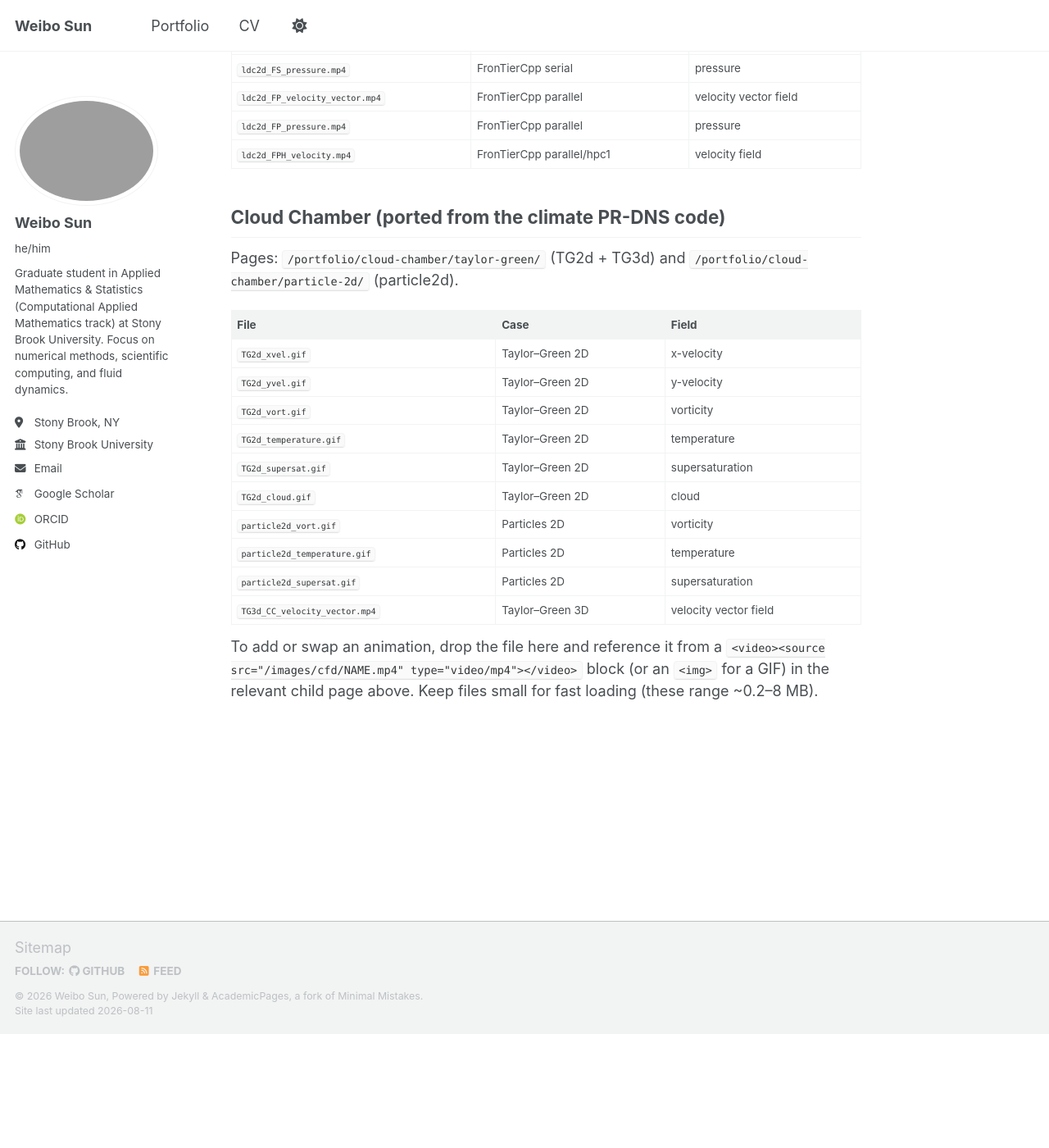
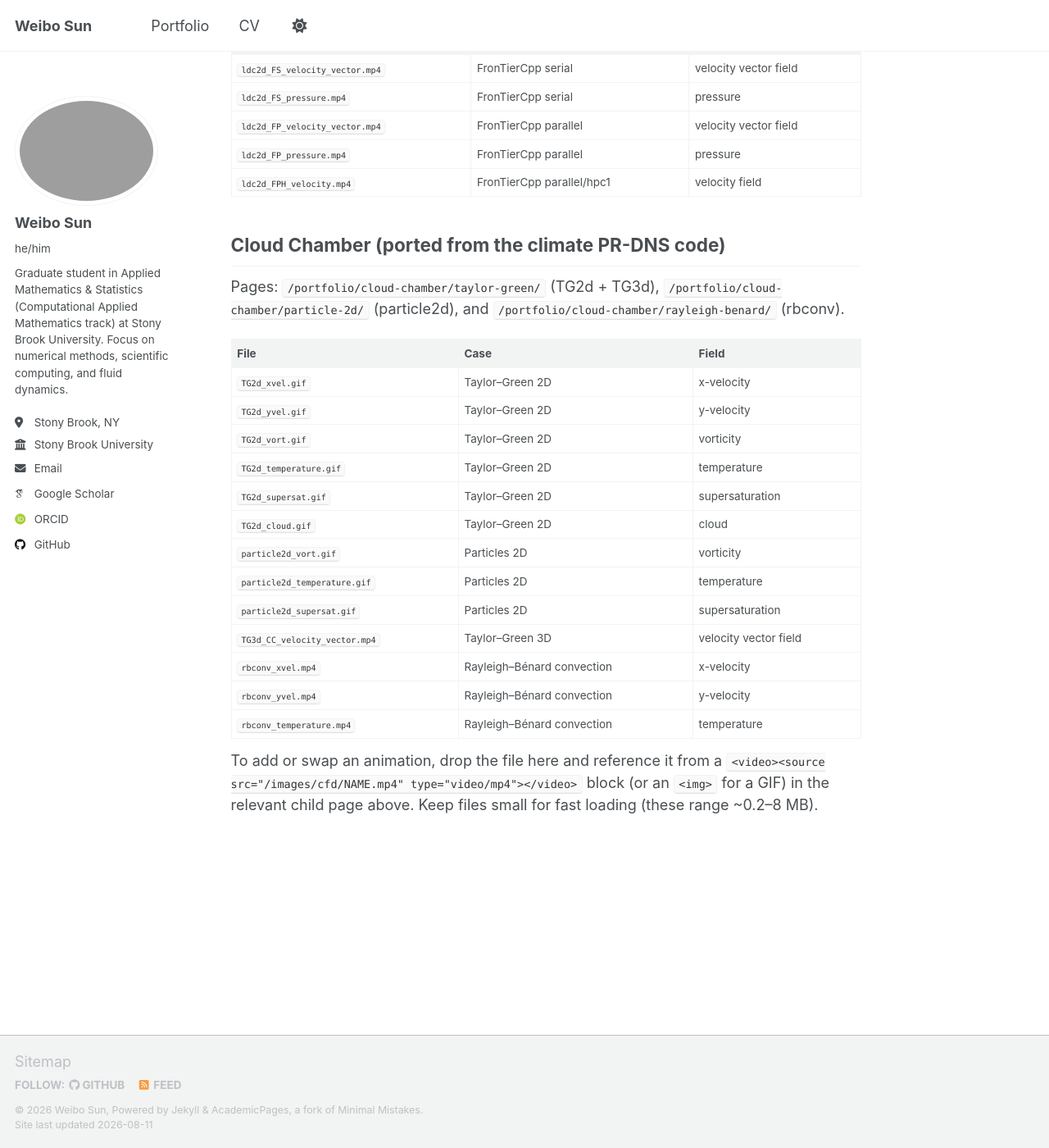
Before and after one commit to Webberrr7/Webberrr7.github.io, a Jekyll site: the page built from images/cfd/README.md, in a window 1280 px wide and 1400 px high, scrolled down 1043 px. Shown: the whole window at 82% size. Built offline with Jekyll 4.4.1, drawn with Linux system fonts in a browser that asks for light colours; some web fonts are replaced; our own code applies the rules of GitHub Pages for plain Markdown files; a script that is not in the unit is left out; before the commit the page ends 2304 px from its top, so only the background shows below that; some of the changed text lies outside the part shown.

Commit message:
Add Rayleigh-Benard Convection page under Cloud Chamber
New child page at /portfolio/cloud-chamber/rayleigh-benard/ with three
animations from the Cloud-Chamber solver's rb-conv run: x-velocity,
y-velocity, and temperature. Linked from the Cloud Chamber section of
the portfolio hub; README and CLAUDE.md tables updated.

Co-Authored-By: Claude Fable 5 <noreply@anthropic.com>

```diff
--- a/images/cfd/README.md
+++ b/images/cfd/README.md
@@ -9,6 +9,7 @@ page and embeds no media — each group below lives on exactly one child page.
 | `/portfolio/frontier/ldc2d/`            | `_pages/portfolio-frontier-ldc2d.md` |
 | `/portfolio/cloud-chamber/particle-2d/` | `_pages/portfolio-cloud-chamber-particle-2d.md` |
 | `/portfolio/cloud-chamber/taylor-green/`| `_pages/portfolio-cloud-chamber-taylor-green.md` |
+| `/portfolio/cloud-chamber/rayleigh-benard/` | `_pages/portfolio-cloud-chamber-rayleigh-benard.md` |
 
 ## Taylor–Green Vortex (3D) — serial vs. parallel
 
@@ -40,8 +41,9 @@ field; FPH contributes a velocity field only.
 
 ## Cloud Chamber (ported from the climate PR-DNS code)
 
-Pages: `/portfolio/cloud-chamber/taylor-green/` (TG2d + TG3d) and
-`/portfolio/cloud-chamber/particle-2d/` (particle2d).
+Pages: `/portfolio/cloud-chamber/taylor-green/` (TG2d + TG3d),
+`/portfolio/cloud-chamber/particle-2d/` (particle2d), and
+`/portfolio/cloud-chamber/rayleigh-benard/` (rbconv).
 
 | File | Case | Field |
 |---|---|---|
@@ -55,6 +57,9 @@ Pages: `/portfolio/cloud-chamber/taylor-green/` (TG2d + TG3d) and
 | `particle2d_temperature.gif` | Particles 2D | temperature |
 | `particle2d_supersat.gif`    | Particles 2D | supersaturation |
 | `TG3d_CC_velocity_vector.mp4` | Taylor–Green 3D | velocity vector field |
+| `rbconv_xvel.mp4`        | Rayleigh–Bénard convection | x-velocity |
+| `rbconv_yvel.mp4`        | Rayleigh–Bénard convection | y-velocity |
+| `rbconv_temperature.mp4` | Rayleigh–Bénard convection | temperature |
 
 To add or swap an animation, drop the file here and reference it from a
 `<video><source src="/images/cfd/NAME.mp4" type="video/mp4"></video>` block (or
```
Also changed, not shown: CLAUDE.md (+1 -0 lines), _pages/ifluid.md (+5 -0 lines), _pages/portfolio-cloud-chamber-rayleigh-benard.md (added, +53 -0 lines), 3 other files.
